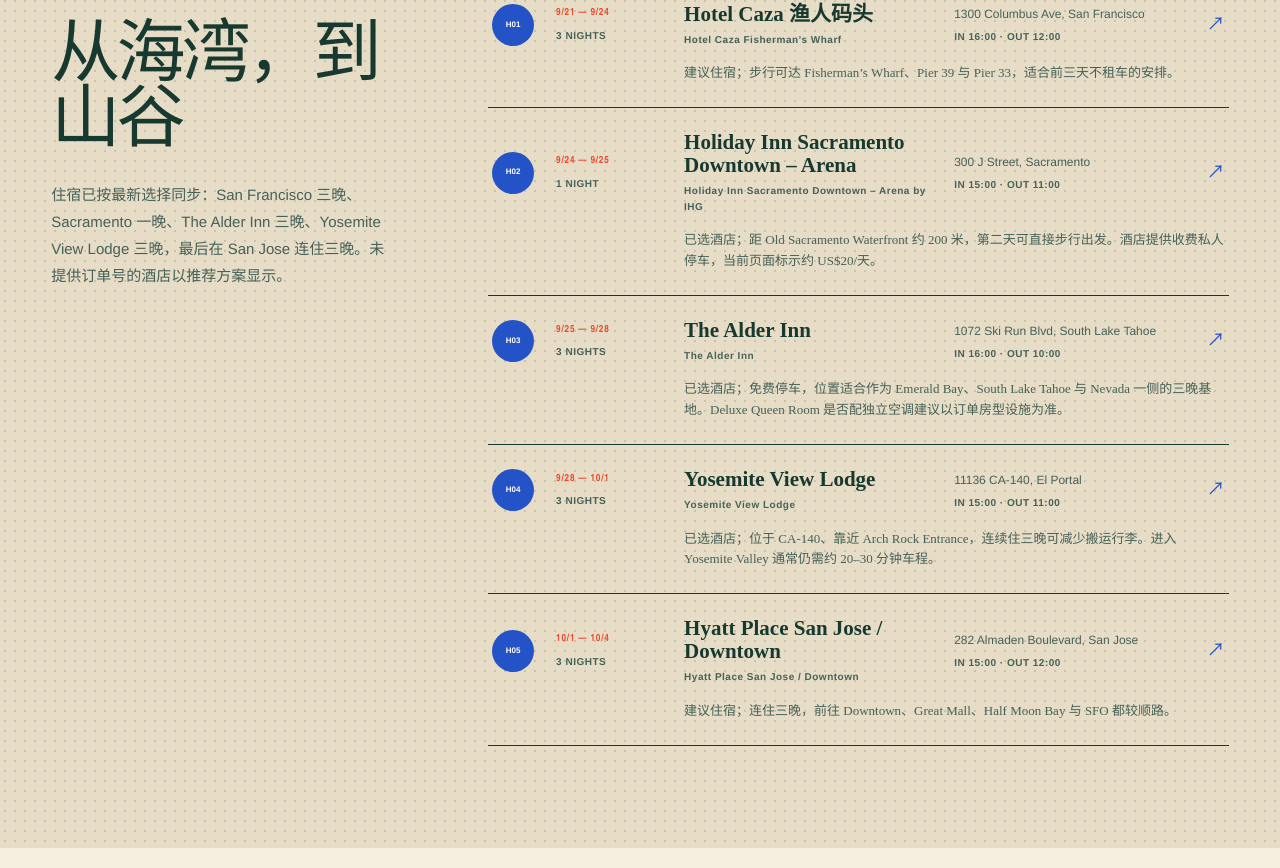
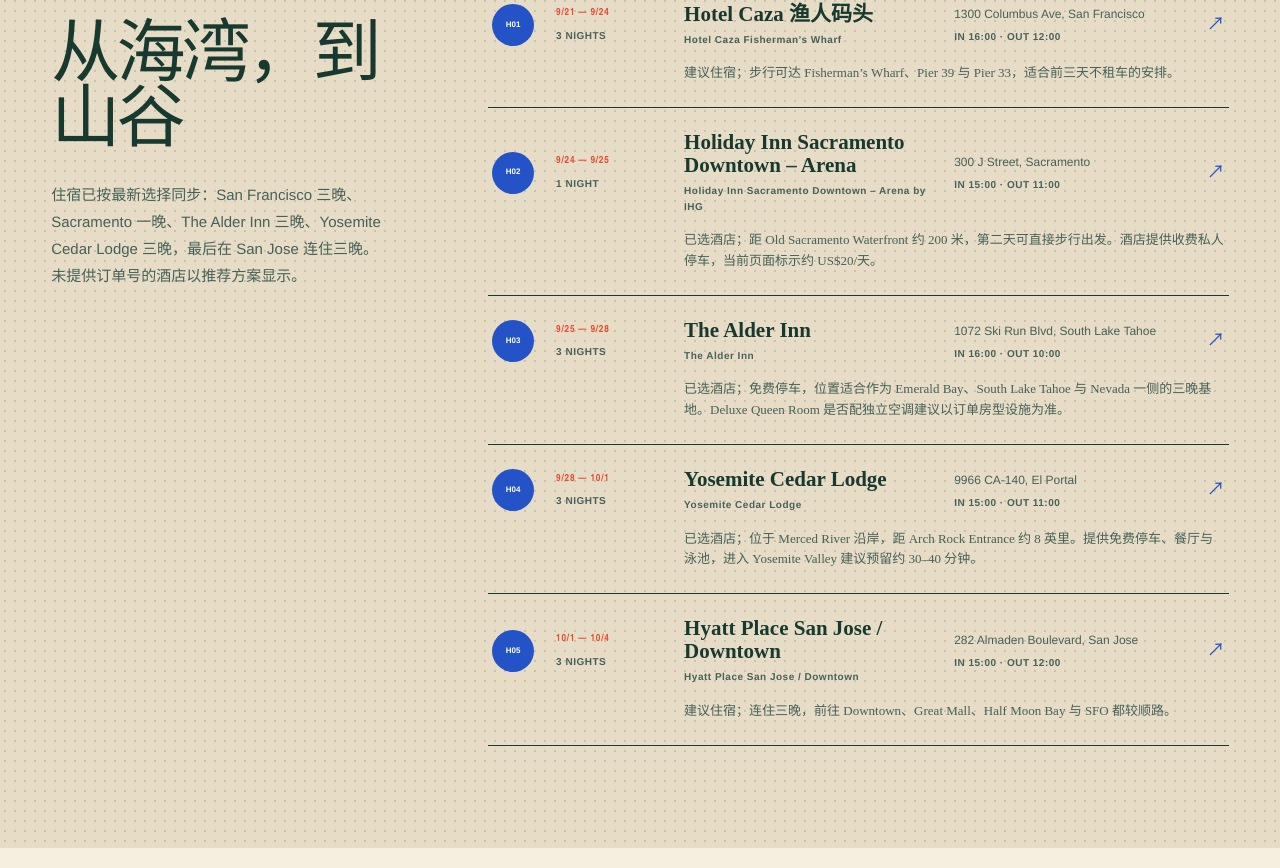
Before and after one commit to petterwooju/california-linna-wooju, a Next.js app: page / in a window 1280 px wide. Shown: the part 2717-3585 px from the top of the page. Built offline with nearby package versions, Linux system fonts and the light colour scheme.

Commit message:
Switch Yosemite stay to Cedar Lodge

```diff
--- a/app/page.tsx
+++ b/app/page.tsx
@@ -22,10 +22,10 @@
   { day: 5, date: "9月25日 · 周五", place: "Sacramento → Lake Tahoe", hotelId: "alder-inn", events: [{ time: "09:00–10:30", label: "Old Sacramento Waterfront" }, { time: "10:45–12:00", label: "Joe’s Crab Shack · Lunch" }, { time: "12:00–14:00", label: "Sacramento → Lake Tahoe" }, { time: "14:00–16:00", label: "湖边休息 / The Alder Inn check-in" }], note: "山路驾驶前加满油，下载离线地图", drive: "约 2 小时" },
   { day: 6, date: "9月26日 · 周六", place: "Emerald Bay 与 South Lake Tahoe", hotelId: "alder-inn", events: [{ time: "08:00–09:00", label: "Gather Botanical Café · Breakfast" }, { time: "09:35–11:05", label: "Emerald Bay State Park" }, { time: "11:25–12:40", label: "Tallac Historic Site" }, { time: "13:00–14:30", label: "Pope Beach" }, { time: "14:50–16:05", label: "Thomas F. Regan Memorial City Beach" }], note: "先去热门停车点再一路向酒店方向返回；这一天驾车比租自行车更合适", drive: "约 1 小时 30 分" },
   { day: 7, date: "9月27日 · 周日", place: "Sand Harbor → Nevada Beach", hotelId: "alder-inn", events: [{ time: "07:15–08:00", label: "前往 Sand Harbor" }, { time: "08:00–12:00", label: "Sand Harbor / 野餐" }, { time: "12:00–12:40", label: "Sand Harbor → Nevada Beach" }, { time: "12:40–15:40", label: "Nevada Beach" }], note: "Sand Harbor 上午车辆入园需预约；出发前先买好食物和水", drive: "约 1 小时 25 分" },
-  { day: 8, date: "9月28日 · 周一", place: "Lake Tahoe → Yosemite", hotelId: "yosemite-view-lodge", events: [{ time: "08:00–11:00", label: "South Lake Tahoe → Tioga Pass Entrance" }, { time: "11:00–11:20", label: "Tioga Pass / 路况确认" }, { time: "12:05–12:35", label: "Olmsted Point" }, { time: "12:35–14:50", label: "经 Yosemite Valley 前往 El Portal" }, { time: "14:50–16:00", label: "Yosemite View Lodge check-in / 休息" }], note: "2小时40分只接近东侧山口；到 Yosemite View Lodge 请按 5.5–6 小时，并确认 Tioga Road 开放", drive: "约 6 小时" },
-  { day: 9, date: "9月29日 · 周二", place: "Yosemite Valley Highlights", hotelId: "yosemite-view-lodge", events: [{ time: "07:30–08:00", label: "Yosemite View Lodge → Tunnel View" }, { time: "08:00–08:30", label: "Tunnel View" }, { time: "08:40–09:40", label: "Bridalveil Fall" }, { time: "09:50–10:15", label: "Valley View" }, { time: "10:20–10:55", label: "El Capitan Meadow" }, { time: "13:00–14:15", label: "Cook’s Meadow Loop" }, { time: "14:25–15:25", label: "Lower Yosemite Fall / Sentinel Bridge 备选" }], note: "9月底 Yosemite Falls 可能接近断流；当天优先看花岗岩地貌与草甸", drive: "约 1 小时 50 分（含返回酒店）" },
-  { day: 10, date: "9月30日 · 周三", place: "Glacier Point & High Country Views", hotelId: "yosemite-view-lodge", events: [{ time: "07:00–08:20", label: "Yosemite View Lodge → Washburn Point" }, { time: "08:20–08:45", label: "Washburn Point" }, { time: "08:55–09:55", label: "Glacier Point" }, { time: "10:15–12:15", label: "Sentinel Dome Trail" }, { time: "12:15–13:00", label: "野餐 / 休息" }, { time: "13:15–15:15", label: "Taft Point（体力允许时）" }, { time: "15:15–16:45", label: "返回 Yosemite View Lodge" }], note: "新增的一天以 Glacier Point 和 Sentinel Dome 为核心；Taft Point 是可删减项，遇到雷雨、大风或疲劳就提前返回", drive: "驾车约 3 小时 + 徒步约 4 小时" },
-  { day: 11, date: "10月1日 · 周四", place: "Yosemite → San Jose", hotelId: "hyatt-san-jose", events: [{ time: "08:00–09:00", label: "早餐 / 退房" }, { time: "09:00–13:30", label: "Yosemite View Lodge → San Jose（含休息）" }, { time: "13:30–15:00", label: "午餐 / 酒店寄存行李" }, { time: "15:00–16:00", label: "酒店入住" }, { time: "16:15–17:15", label: "Municipal Rose Garden" }, { time: "17:30–19:15", label: "Santana Row / 晚餐" }], note: "长途驾驶日只保留两个轻松市区停留；若晚到，直接取消玫瑰园", drive: "约 4 小时 + 市区短途" },
+  { day: 8, date: "9月28日 · 周一", place: "Lake Tahoe → Yosemite", hotelId: "yosemite-cedar-lodge", events: [{ time: "08:00–11:00", label: "South Lake Tahoe → Tioga Pass Entrance" }, { time: "11:00–11:20", label: "Tioga Pass / 路况确认" }, { time: "12:05–12:35", label: "Olmsted Point" }, { time: "12:35–15:05", label: "经 Yosemite Valley 前往 El Portal" }, { time: "15:05–16:05", label: "Yosemite Cedar Lodge check-in / 休息" }], note: "2小时40分只接近东侧山口；到 Yosemite Cedar Lodge 请按约 6 小时，并确认 Tioga Road 开放", drive: "约 6 小时 15 分" },
+  { day: 9, date: "9月29日 · 周二", place: "Yosemite Valley Highlights", hotelId: "yosemite-cedar-lodge", events: [{ time: "07:20–08:00", label: "Yosemite Cedar Lodge → Tunnel View" }, { time: "08:00–08:30", label: "Tunnel View" }, { time: "08:40–09:40", label: "Bridalveil Fall" }, { time: "09:50–10:15", label: "Valley View" }, { time: "10:20–10:55", label: "El Capitan Meadow" }, { time: "13:00–14:15", label: "Cook’s Meadow Loop" }, { time: "14:25–15:25", label: "Lower Yosemite Fall / Sentinel Bridge 备选" }], note: "9月底 Yosemite Falls 可能接近断流；当天优先看花岗岩地貌与草甸", drive: "约 2 小时 10 分（含返回酒店）" },
+  { day: 10, date: "9月30日 · 周三", place: "Glacier Point & High Country Views", hotelId: "yosemite-cedar-lodge", events: [{ time: "06:45–08:20", label: "Yosemite Cedar Lodge → Washburn Point" }, { time: "08:20–08:45", label: "Washburn Point" }, { time: "08:55–09:55", label: "Glacier Point" }, { time: "10:15–12:15", label: "Sentinel Dome Trail" }, { time: "12:15–13:00", label: "野餐 / 休息" }, { time: "13:15–15:15", label: "Taft Point（体力允许时）" }, { time: "15:15–17:00", label: "返回 Yosemite Cedar Lodge" }], note: "以 Glacier Point 和 Sentinel Dome 为核心；Cedar Lodge 稍远，因此提前 15 分钟出发，Taft Point 仍是可删减项", drive: "驾车约 3 小时 30 分 + 徒步约 4 小时" },
+  { day: 11, date: "10月1日 · 周四", place: "Yosemite → San Jose", hotelId: "hyatt-san-jose", events: [{ time: "08:00–09:00", label: "早餐 / 退房" }, { time: "09:00–13:15", label: "Yosemite Cedar Lodge → San Jose（含休息）" }, { time: "13:15–15:00", label: "午餐 / 酒店寄存行李" }, { time: "15:00–16:00", label: "酒店入住" }, { time: "16:15–17:15", label: "Municipal Rose Garden" }, { time: "17:30–19:15", label: "Santana Row / 晚餐" }], note: "长途驾驶日只保留两个轻松市区停留；若晚到，直接取消玫瑰园", drive: "约 3 小时 45 分 + 休息与市区短途" },
   { day: 12, date: "10月2日 · 周五", place: "Great Mall → Winchester Mystery House", hotelId: "hyatt-san-jose", events: [{ time: "09:30–10:00", label: "San Jose → Great Mall" }, { time: "10:00–13:30", label: "Great Mall / Outlet Shopping" }, { time: "13:30–14:15", label: "前往 Winchester Mystery House / 简餐" }, { time: "14:15–16:15", label: "Winchester Mystery House" }, { time: "17:00–19:00", label: "San Pedro Square Market / 晚餐" }], note: "建议先预约 Winchester Mystery House 的下午场，再据此调整购物时长", drive: "约 1 小时 20 分" },
   { day: 13, date: "10月3日 · 周六", place: "Lemos Farm", hotelId: "hyatt-san-jose", events: [{ time: "09:00–09:50", label: "San Jose → Half Moon Bay" }, { time: "10:00–12:30", label: "Lemos Farm" }, { time: "12:45–14:00", label: "Half Moon Bay 午餐" }, { time: "14:00–15:00", label: "返回 San Jose" }], note: "周六通常 10:00–17:00；秋季周末建议提前购票", drive: "约 1 小时 50 分往返" },
   { day: 14, date: "10月4日 · 周日", place: "San Jose → SFO → 北京", hotelId: "hyatt-san-jose", events: [{ time: "06:30–07:30", label: "酒店退房 / 前往 SFO / 还车" }, { time: "07:30–10:35", label: "国际航班值机 / 安检 / 登机" }, { time: "10:35–15:25 +1", label: "UA888 · San Francisco → Beijing" }], note: "建议起飞前约 3 小时抵达 SFO；航班时刻以出票信息为准", drive: "约 1 小时 + 还车" },
@@ -434,7 +434,7 @@
         <div className="stays-intro">
           <p className="eyebrow blue">FIVE STAYS / ONE CONTINUOUS ROUTE</p>
           <h2>从海湾，到山谷</h2>
-          <p>住宿已按最新选择同步：San Francisco 三晚、Sacramento 一晚、The Alder Inn 三晚、Yosemite View Lodge 三晚，最后在 San Jose 连住三晚。未提供订单号的酒店以推荐方案显示。</p>
+          <p>住宿已按最新选择同步：San Francisco 三晚、Sacramento 一晚、The Alder Inn 三晚、Yosemite Cedar Lodge 三晚，最后在 San Jose 连住三晚。未提供订单号的酒店以推荐方案显示。</p>
         </div>
         <div className="stays-list">
           {hotelStays.map((hotel, index) => (
--- a/app/route-data.ts
+++ b/app/route-data.ts
@@ -43,7 +43,7 @@
   { id: "hotel-caza", name: "Hotel Caza Fisherman’s Wharf", cn: "Hotel Caza 渔人码头", dates: "9/21 — 9/24", nights: 3, address: "1300 Columbus Ave, San Francisco", checkIn: "16:00", checkOut: "12:00", dayFrom: 1, dayTo: 3, coordinates: [-122.4189, 37.8068], website: "https://www.hotelcaza.com/", note: "建议住宿；步行可达 Fisherman’s Wharf、Pier 39 与 Pier 33，适合前三天不租车的安排。" },
   { id: "holiday-inn-sacramento", name: "Holiday Inn Sacramento Downtown – Arena by IHG", cn: "Holiday Inn Sacramento Downtown – Arena", dates: "9/24 — 9/25", nights: 1, address: "300 J Street, Sacramento", checkIn: "15:00", checkOut: "11:00", dayFrom: 4, dayTo: 4, coordinates: [-121.5024, 38.5819], website: "https://www.trip.com/hotels/sacramento-hotel-detail-2216965/holiday-inn-sacramento-downtown-arena-by-ihg/", note: "已选酒店；距 Old Sacramento Waterfront 约 200 米，第二天可直接步行出发。酒店提供收费私人停车，当前页面标示约 US$20/天。" },
   { id: "alder-inn", name: "The Alder Inn", cn: "The Alder Inn", dates: "9/25 — 9/28", nights: 3, address: "1072 Ski Run Blvd, South Lake Tahoe", checkIn: "16:00", checkOut: "10:00", dayFrom: 5, dayTo: 7, coordinates: [-119.9562, 38.9464], website: "https://www.thealderinn.com/", note: "已选酒店；免费停车，位置适合作为 Emerald Bay、South Lake Tahoe 与 Nevada 一侧的三晚基地。Deluxe Queen Room 是否配独立空调建议以订单房型设施为准。" },
-  { id: "yosemite-view-lodge", name: "Yosemite View Lodge", cn: "Yosemite View Lodge", dates: "9/28 — 10/1", nights: 3, address: "11136 CA-140, El Portal", checkIn: "15:00", checkOut: "11:00", dayFrom: 8, dayTo: 10, coordinates: [-119.7649, 37.6782], website: "https://www.trip.com/hotels/el-portal-hotel-detail-2194994/yosemite-view-lodge/", note: "已选酒店；位于 CA-140、靠近 Arch Rock Entrance，连续住三晚可减少搬运行李。进入 Yosemite Valley 通常仍需约 20–30 分钟车程。" },
+  { id: "yosemite-cedar-lodge", name: "Yosemite Cedar Lodge", cn: "Yosemite Cedar Lodge", dates: "9/28 — 10/1", nights: 3, address: "9966 CA-140, El Portal", checkIn: "15:00", checkOut: "11:00", dayFrom: 8, dayTo: 10, coordinates: [-119.8525, 37.6601], website: "https://www.trip.com/hotels/mariposa-county-hotel-detail-2544945/yosemite-cedar-lodge/", note: "已选酒店；位于 Merced River 沿岸，距 Arch Rock Entrance 约 8 英里。提供免费停车、餐厅与泳池，进入 Yosemite Valley 建议预留约 30–40 分钟。" },
   { id: "hyatt-san-jose", name: "Hyatt Place San Jose / Downtown", cn: "Hyatt Place San Jose / Downtown", dates: "10/1 — 10/4", nights: 3, address: "282 Almaden Boulevard, San Jose", checkIn: "15:00", checkOut: "12:00", dayFrom: 11, dayTo: 14, coordinates: [-121.8905, 37.3292], website: "https://www.hyatt.com/hyatt-place/en-US/sjczj-hyatt-place-san-jose-downtown", note: "建议住宿；连住三晚，前往 Downtown、Great Mall、Half Moon Bay 与 SFO 都较顺路。" },
 ];
 
@@ -128,20 +128,20 @@
     day: 8,
     date: "9月28日 · 周一",
     title: "Lake Tahoe → Yosemite",
-    hotelId: "yosemite-view-lodge",
+    hotelId: "yosemite-cedar-lodge",
     points: [
       { id: "d8-tioga", day: 8, order: 1, cn: "蒂奥加山口入口", name: "Tioga Pass Entrance", coordinates: [-119.2177, 37.9109], travelMode: "驾车", travelMinutes: 180, travelLabel: "South Lake Tahoe 出发", visitMinutes: 20, note: "表格中的 2小时40分大致只够到东侧山口；继续进入 Yosemite Valley 还需要约两小时。" },
       { id: "d8-olmsted", day: 8, order: 2, cn: "奥姆斯特德观景点", name: "Olmsted Point", coordinates: [-119.4896, 37.8107], travelMode: "驾车", travelMinutes: 45, visitMinutes: 30, note: "Tioga Road 路边短停；高海拔天气不佳时直接跳过。" },
-      { id: "d8-lodge", day: 8, order: 3, cn: "优胜美地景观旅馆", name: "Yosemite View Lodge", coordinates: [-119.7649, 37.6782], travelMode: "驾车", travelMinutes: 135, travelLabel: "经 Yosemite Valley 前往 El Portal", visitMinutes: 60, note: "Lake Tahoe 到 Yosemite View Lodge 经 Tioga Road 全程按约 5.5–6 小时净驾驶规划，并在出发前确认 Tioga Road 状态。" },
+      { id: "d8-lodge", day: 8, order: 3, cn: "优胜美地雪松旅馆", name: "Yosemite Cedar Lodge", coordinates: [-119.8525, 37.6601], travelMode: "驾车", travelMinutes: 150, travelLabel: "经 Yosemite Valley 前往 El Portal", visitMinutes: 60, note: "Lake Tahoe 到 Yosemite Cedar Lodge 经 Tioga Road 全程按约 6 小时净驾驶规划，并在出发前确认 Tioga Road 状态。" },
     ],
   },
   {
     day: 9,
     date: "9月29日 · 周二",
     title: "Yosemite Valley Highlights",
-    hotelId: "yosemite-view-lodge",
+    hotelId: "yosemite-cedar-lodge",
     points: [
-      { id: "d9-tunnel", day: 9, order: 1, cn: "隧道观景台", name: "Tunnel View", coordinates: [-119.6778, 37.7158], travelMode: "驾车", travelMinutes: 30, travelLabel: "从 Yosemite View Lodge 出发", visitMinutes: 30 },
+      { id: "d9-tunnel", day: 9, order: 1, cn: "隧道观景台", name: "Tunnel View", coordinates: [-119.6778, 37.7158], travelMode: "驾车", travelMinutes: 40, travelLabel: "从 Yosemite Cedar Lodge 出发", visitMinutes: 30 },
       { id: "d9-bridalveil", day: 9, order: 2, cn: "新娘面纱瀑布", name: "Bridalveil Fall", coordinates: [-119.6505, 37.7159], travelMode: "驾车", travelMinutes: 10, visitMinutes: 60 },
       { id: "d9-valley-view", day: 9, order: 3, cn: "山谷景观台", name: "Valley View", coordinates: [-119.6607, 37.7174], travelMode: "驾车", travelMinutes: 10, visitMinutes: 25 },
       { id: "d9-el-capitan", day: 9, order: 4, cn: "酋长岩草甸", name: "El Capitan Meadow", coordinates: [-119.6378, 37.7247], travelMode: "驾车", travelMinutes: 5, visitMinutes: 35 },
@@ -153,9 +153,9 @@
     day: 10,
     date: "9月30日 · 周三",
     title: "Glacier Point & High Country Views",
-    hotelId: "yosemite-view-lodge",
+    hotelId: "yosemite-cedar-lodge",
     points: [
-      { id: "d10-washburn", day: 10, order: 1, cn: "沃什伯恩观景台", name: "Washburn Point", coordinates: [-119.5729, 37.7206], travelMode: "驾车", travelMinutes: 80, travelLabel: "从 Yosemite View Lodge 出发", visitMinutes: 25, note: "Glacier Point 前的顺路短停，可先看 Half Dome 与瀑布群的全景。" },
+      { id: "d10-washburn", day: 10, order: 1, cn: "沃什伯恩观景台", name: "Washburn Point", coordinates: [-119.5729, 37.7206], travelMode: "驾车", travelMinutes: 95, travelLabel: "从 Yosemite Cedar Lodge 出发", visitMinutes: 25, note: "Glacier Point 前的顺路短停，可先看 Half Dome 与瀑布群的全景。" },
       { id: "d10-glacier", day: 10, order: 2, cn: "冰川点", name: "Glacier Point", coordinates: [-119.5733, 37.73], travelMode: "驾车", travelMinutes: 10, visitMinutes: 60, note: "核心观景点；9 月底早晚温差大，带好保暖层。" },
       { id: "d10-sentinel", day: 10, order: 3, cn: "哨兵穹顶", name: "Sentinel Dome", coordinates: [-119.5866, 37.7124], travelMode: "驾车 / 徒步", travelMinutes: 15, visitMinutes: 120, note: "往返约 2 英里、通常 1–2 小时；把它作为当天的主徒步。" },
       { id: "d10-taft", day: 10, order: 4, cn: "塔夫脱点", name: "Taft Point", coordinates: [-119.6046, 37.7129], travelMode: "徒步", travelMinutes: 45, visitMinutes: 75, note: "体力与天气允许时再走；若已疲劳，可跳过并提前返回酒店。" },
@@ -167,7 +167,7 @@
     title: "Yosemite → San Jose",
     hotelId: "hyatt-san-jose",
     points: [
-      { id: "d11-san-jose", day: 11, order: 1, cn: "圣何塞市中心与酒店入住", name: "Downtown San Jose / Hotel Check-in", coordinates: [-121.8905, 37.3292], travelMode: "驾车", travelMinutes: 240, travelLabel: "Yosemite View Lodge 出发", visitMinutes: 60, note: "按约 4 小时净驾驶并另加一次休息；15:00 后办理入住。" },
+      { id: "d11-san-jose", day: 11, order: 1, cn: "圣何塞市中心与酒店入住", name: "Downtown San Jose / Hotel Check-in", coordinates: [-121.8905, 37.3292], travelMode: "驾车", travelMinutes: 225, travelLabel: "Yosemite Cedar Lodge 出发", visitMinutes: 60, note: "按约 3 小时 45 分净驾驶并另加一次休息；15:00 后办理入住。" },
       { id: "d11-rose", day: 11, order: 2, cn: "市立玫瑰园", name: "Municipal Rose Garden", coordinates: [-121.9287, 37.3315], travelMode: "驾车", travelMinutes: 15, visitMinutes: 60 },
       { id: "d11-santana", day: 11, order: 3, cn: "Santana Row 晚餐与散步", name: "Santana Row", coordinates: [-121.9476, 37.3208], travelMode: "驾车", travelMinutes: 8, visitMinutes: 105, note: "长途驾驶后只保留轻松散步和晚餐；疲劳时可直接取消。" },
     ],
@@ -228,7 +228,7 @@
   "d7-nevada": "12:40–15:40",
   "d8-tioga": "11:00–11:20",
   "d8-olmsted": "12:05–12:35",
-  "d8-lodge": "14:50–15:50",
+  "d8-lodge": "15:05–16:05",
   "d9-tunnel": "08:00–08:30",
   "d9-bridalveil": "08:40–09:40",
   "d9-valley-view": "09:50–10:15",
@@ -239,7 +239,7 @@
   "d10-glacier": "08:55–09:55",
   "d10-sentinel": "10:15–12:15",
   "d10-taft": "13:15–15:15",
-  "d11-san-jose": "13:00–16:00",
+  "d11-san-jose": "13:15–16:00",
   "d11-rose": "16:15–17:15",
   "d11-santana": "17:30–19:15",
   "d12-great-mall": "10:00–13:30",
```
Also changed, not shown: 1 other file (tests, documents, lock files or other folders).
